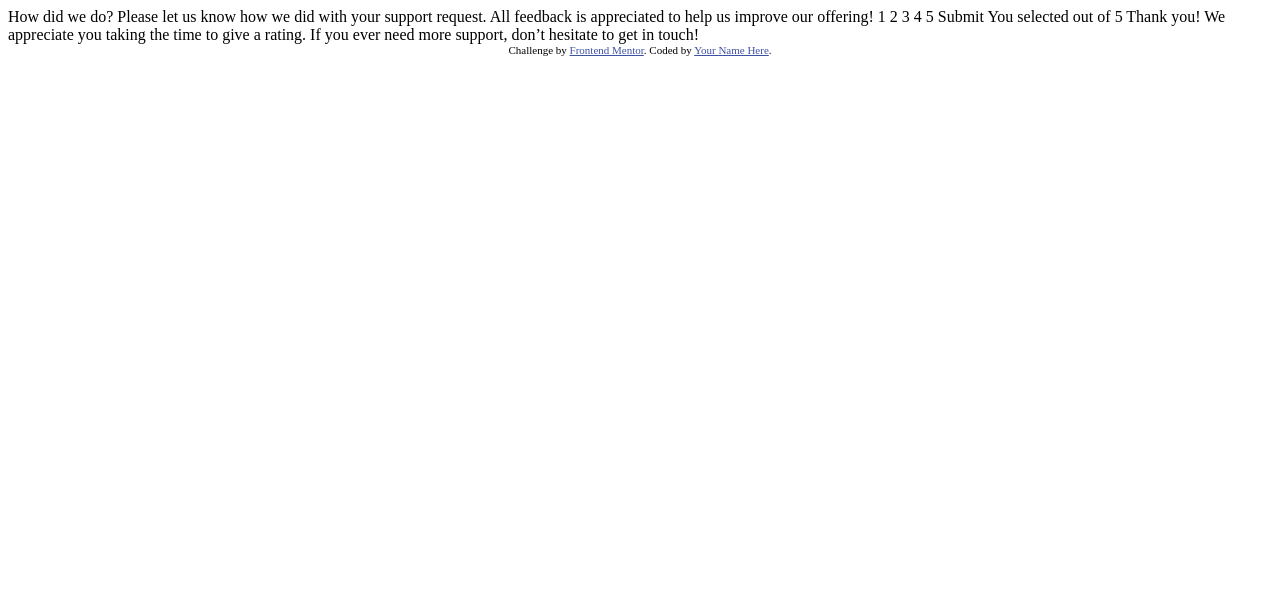
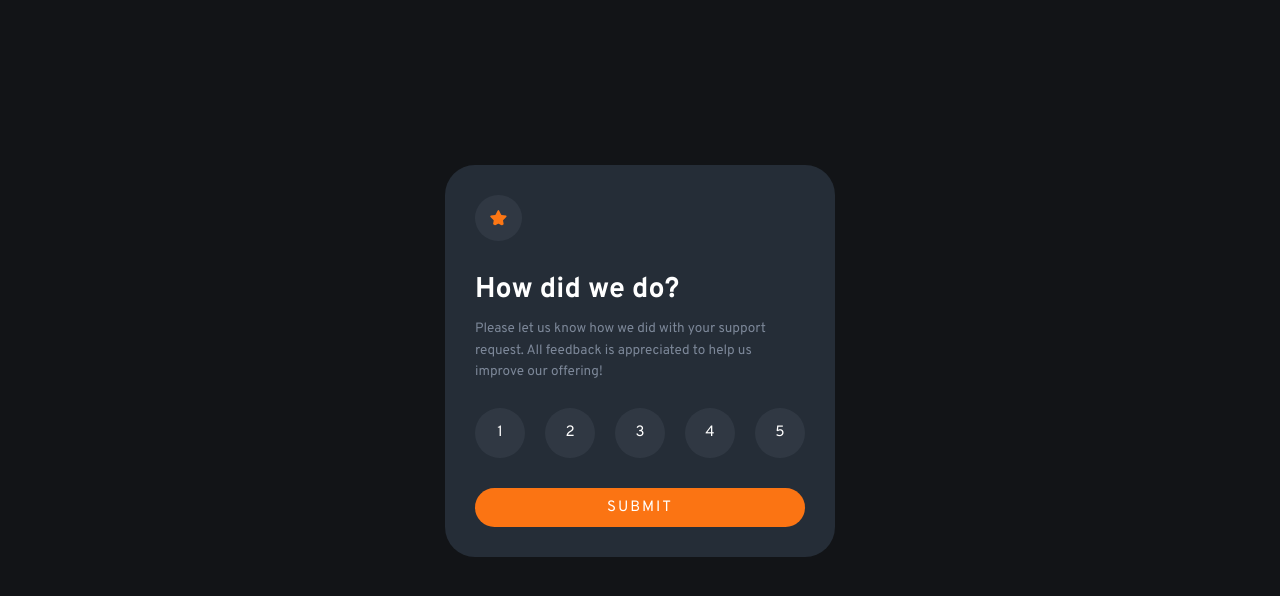
Before and after one commit to camilomcm/interactive-rating-component, a plain HTML site: page index.html in a window 1280 px wide. Drawn offline with Linux system fonts and the light colour scheme.

Commit message:
Agregando styles.css y page2.html

```diff
--- a/index.html
+++ b/index.html
@@ -5,45 +5,41 @@
   <meta name="viewport" content="width=device-width, initial-scale=1.0"> <!-- displays site properly based on user's device -->
 
   <link rel="icon" type="image/png" sizes="32x32" href="./images/favicon-32x32.png">
-
+  <link rel="stylesheet" href="styles.css">
   <title>Frontend Mentor | Interactive rating component</title>
 
-  <!-- Feel free to remove these styles or customise in your own stylesheet 👍 -->
-  <style>
-    .attribution { font-size: 11px; text-align: center; }
-    .attribution a { color: hsl(228, 45%, 44%); }
-  </style>
+  <!-- Fonts -->
+  <link rel="preconnect" href="https://fonts.googleapis.com">
+  <link rel="preconnect" href="https://fonts.gstatic.com" crossorigin>
+  <link href="https://fonts.googleapis.com/css2?family=Overpass:wght@400;700&display=swap" rel="stylesheet">
+
 </head>
 <body>
-
+  <main>
     <!-- Rating state start -->
-
-  How did we do?
-
+    <div id="container">
+      <img src="/images/icon-star.svg" alt="Star" id="star">
+      <h1>How did we do?</h1>
+      <p>
         Please let us know how we did with your support request. All feedback is appreciated
         to help us improve our offering!
-
-  1 2 3 4 5
-
-  Submit
-
+      </p>
+      <div id="ratings">
+        <div class="rating">1</div>
+        <div class="rating">2</div>
+        <div class="rating">3</div>
+        <div class="rating">4</div>
+        <div class="rating">5</div>
+      </div>
+      <div class="submit">Submit</div>
+    </div>
     <!-- Rating state end -->
-
-  <!-- Thank you state start -->
-
-  You selected <!-- Add rating here --> out of 5
-
-  Thank you!
-
-  We appreciate you taking the time to give a rating. If you ever need more support,
-  don’t hesitate to get in touch!
-
-  <!-- Thank you state end -->
-
-
     <div class="attribution">
       Challenge by <a href="https://www.frontendmentor.io?ref=challenge" target="_blank">Frontend Mentor</a>.
       Coded by <a href="#">Your Name Here</a>.
     </div>
+  </main>
+
+
 </body>
 </html>
--- /dev/null
+++ b/styles.css
@@ -0,0 +1,113 @@
+* {
+    margin: 0;
+    box-sizing: border-box;
+    font-family: 'Overpass', sans-serif;
+    font-size: 15px;
+}
+
+body {
+    background-color: hsl(216, 12%, 8%);
+    padding: 165px 0;
+    position: relative;
+}
+
+#container {
+    background-color: hsl(213, 19%, 18%);
+    width: 390px;
+    margin: 0 auto;
+    padding: 30px;
+    border-radius: 30px;
+}
+
+#star {
+    padding: 15px;
+    background-color: hsla(217, 12%, 63%, 0.1);
+    border-radius: 50%;
+    margin-bottom: 25px;
+}
+
+h1 {
+    color: hsl(0, 0%, 100%);
+    font-size: 1.9rem;
+    margin-bottom: 10px;
+}
+
+p {
+    color: hsl(216, 12%, 54%);
+    font-size: 0.9rem;
+    margin-bottom: 25px;
+    line-height: 1.6;
+    width: 90%;
+}
+
+#ratings {
+    display: flex;
+    justify-content: space-between;
+    margin-bottom: 30px;
+}
+
+.rating {
+    width: 50px;
+    height: 50px;
+    background-color: hsla(217, 12%, 63%, 0.1);
+    border-radius: 50%;
+    display: flex;
+    justify-content: center;
+    align-items: center;
+    color: hsl(0, 0%, 100%);
+    transition: background-color 0.3s;
+}
+
+.rating:hover {
+    background-color: hsl(25, 97%, 53%);
+    cursor: pointer;
+}
+
+.submit {
+    padding: 10px;
+    background-color: hsl(25, 97%, 53%);
+    text-align: center;
+    text-transform: uppercase;
+    color: hsl(0, 0%, 100%);
+    border-radius: 30px;
+    letter-spacing: 2px;
+    transition: background-color 0.3s, color 0.3s;
+}
+
+.submit:hover {
+    background-color: hsl(0, 0%, 100%);
+    color: hsl(25, 97%, 53%);
+    cursor: pointer;
+}
+
+.attribution {
+    text-align: center;
+    position: absolute;
+    bottom: 0;
+    right: 0;
+    padding: 5px;
+    color: hsl(216, 12%, 8%);
+    transition: background-color 0.3s, color 0.3s;
+}
+
+.attribution:hover > a {
+    color: hsl(0, 0%, 100%);
+}
+
+.attribution:hover {
+    background-color: hsl(25, 97%, 53%);
+}
+
+a {
+    color: hsl(216, 12%, 8%);
+    text-decoration: none;
+    transition: color 0.3s;
+}
+
+a:hover {
+    color: hsl(216, 12%, 54%);
+}
+
+@media (max-width: 400px) {
+
+}
```
Also changed, not shown: page2.html (added, +36 -0 lines). Lines whose indentation alone changed are shown as unchanged.
